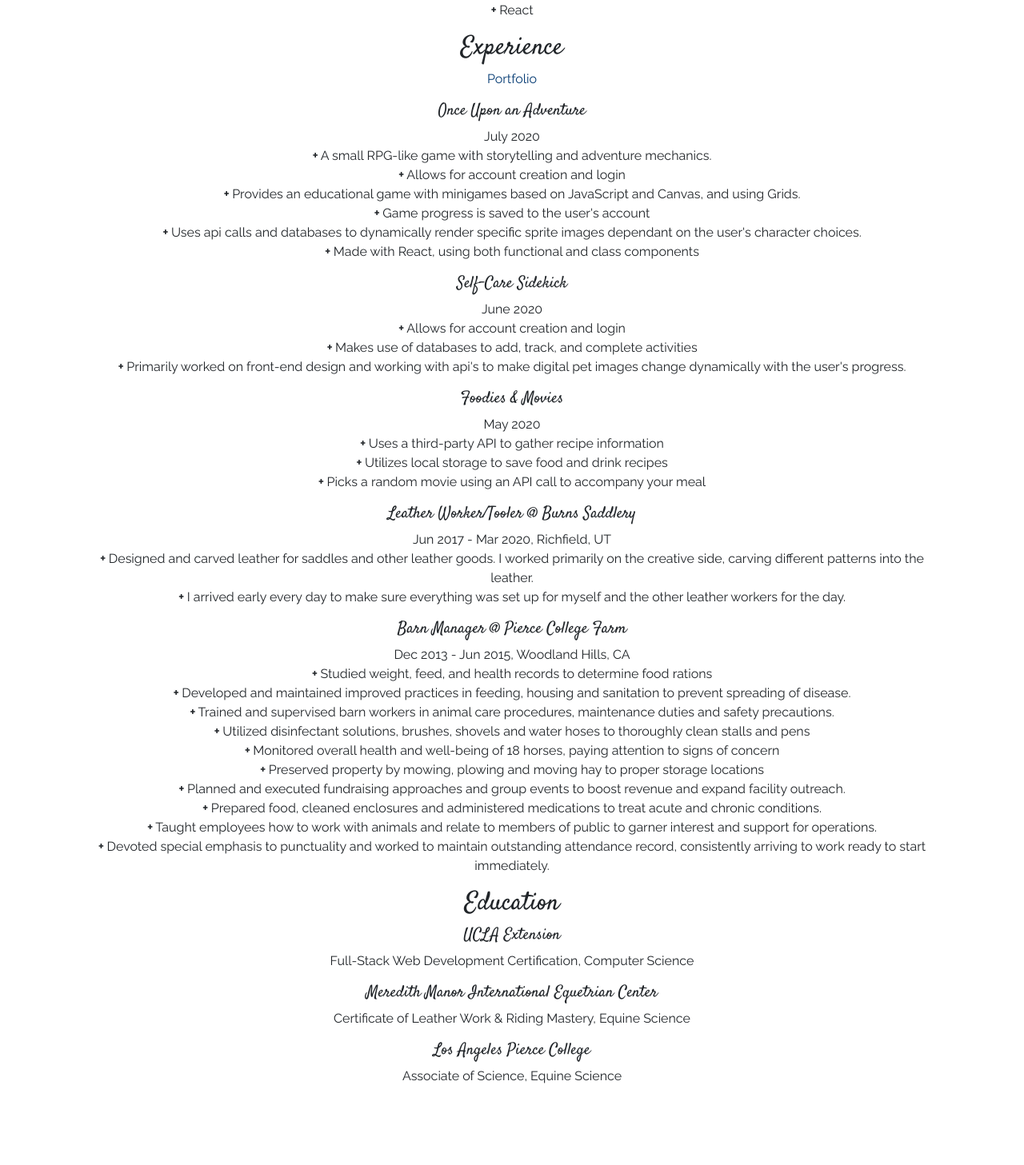
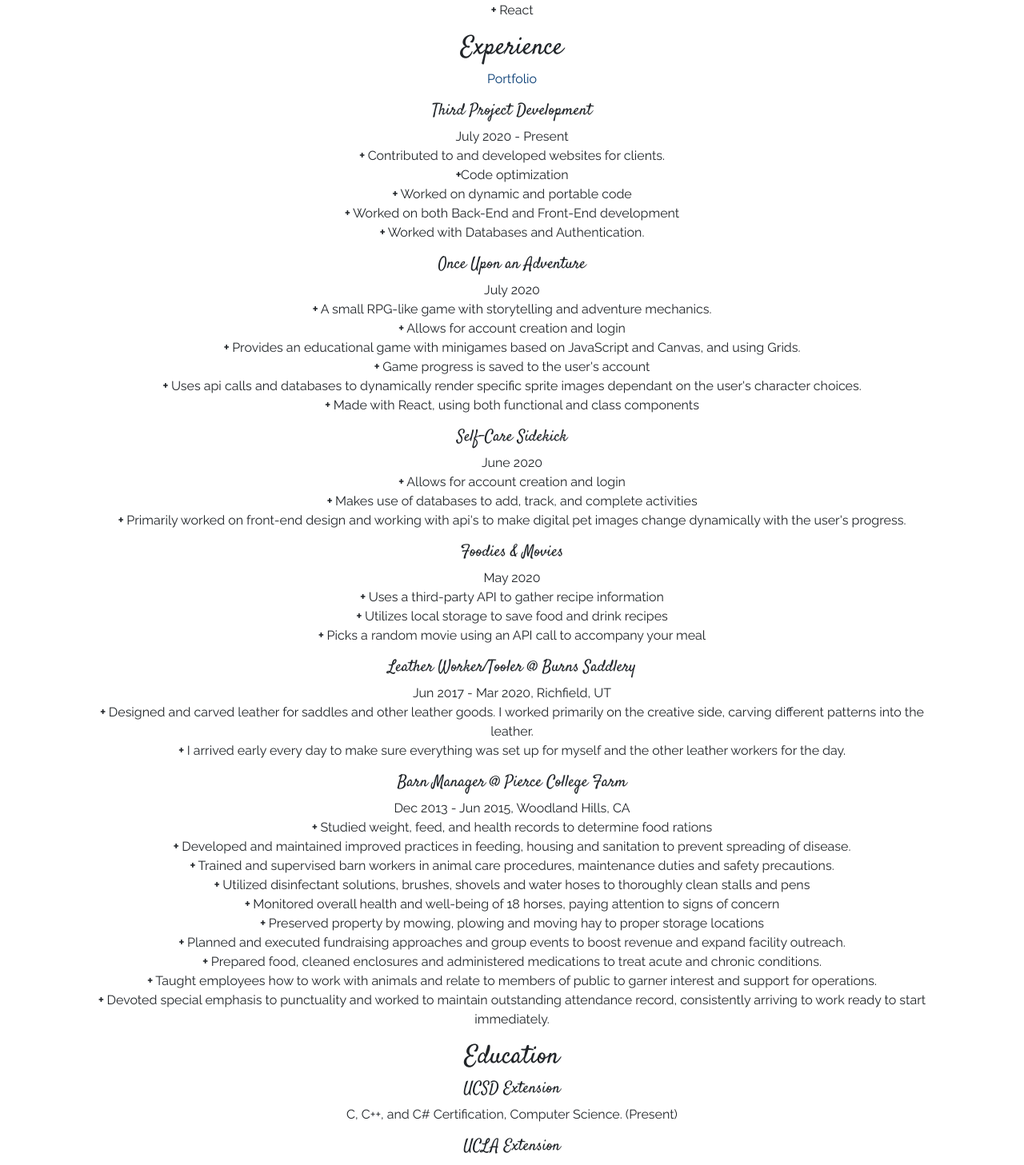
Before and after one commit to tiiedye/React-Portfolio, a React (Create React App) app: page /resume in a window 1280 px wide. Shown: the part 548-2005 px from the top of the page at 80% size. Built offline with nearby package versions, Linux system fonts and the light colour scheme; the HTML template or start-up script is replaced by a standard one.

Commit message:
updating Resume

```diff
--- a/src/pages/Resume.js
+++ b/src/pages/Resume.js
@@ -50,6 +50,21 @@ function Resume() {
                     </Link>
                 </p>
                 <p>
+
+                    <h5>Third Project Development</h5>
+                    July 2020 - Present
+                    <p>
+                        <b>+</b> Contributed to and developed websites for clients.
+                        <br />
+                        <b>+</b>Code optimization
+                        <br />
+                        <b>+</b> Worked on dynamic and portable code
+                        <br />
+                        <b>+</b> Worked on both Back-End and Front-End development
+                        <br />
+                        <b>+</b> Worked with Databases and Authentication.
+                    </p>
+
                     <h5>Once Upon an Adventure</h5>
                     July 2020
                     <p>
@@ -130,6 +145,11 @@ function Resume() {
 
             <h2>Education</h2>
                 <p>
+                    <h5>UCSD Extension</h5>
+                    C, C++, and C# Certification, Computer Science. (Present)
+                </p>
+
+                <p>
                     <h5>UCLA Extension</h5>
                     Full-Stack Web Development Certification, Computer Science
                 </p>
```
